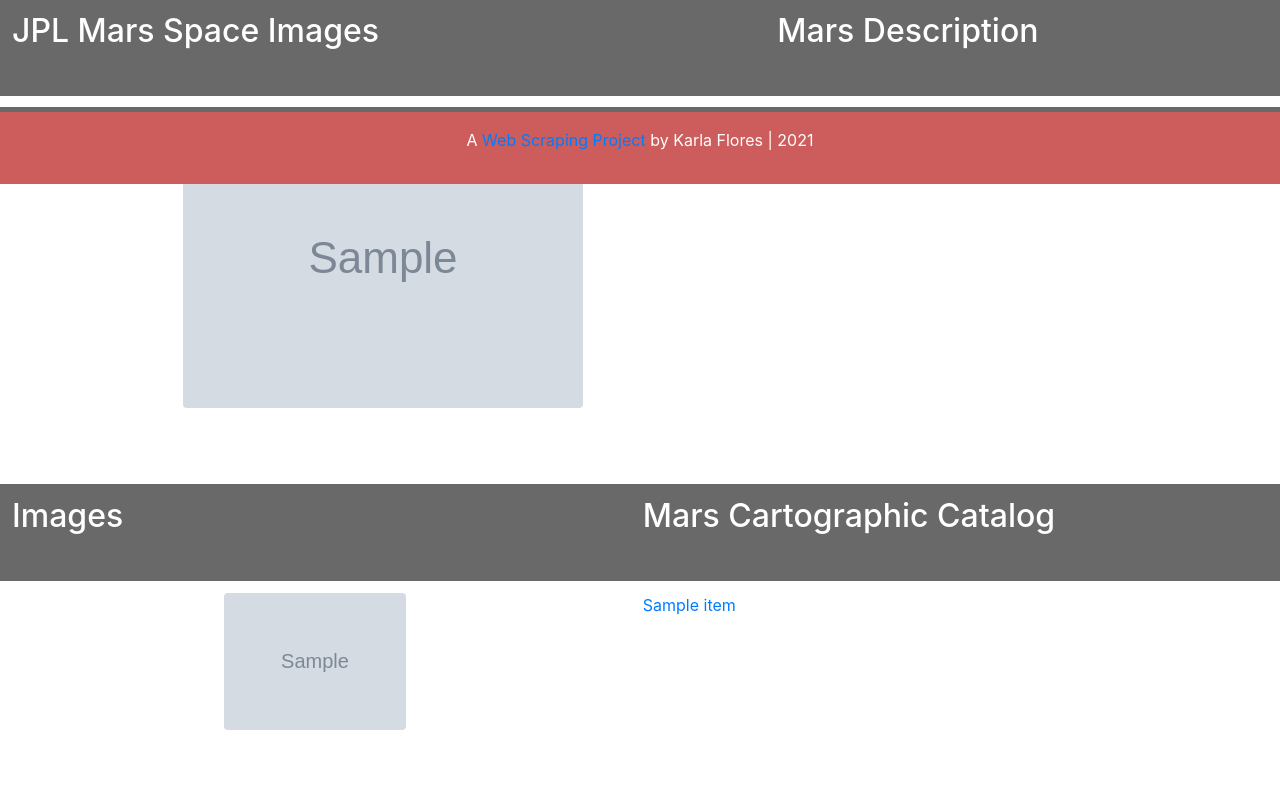
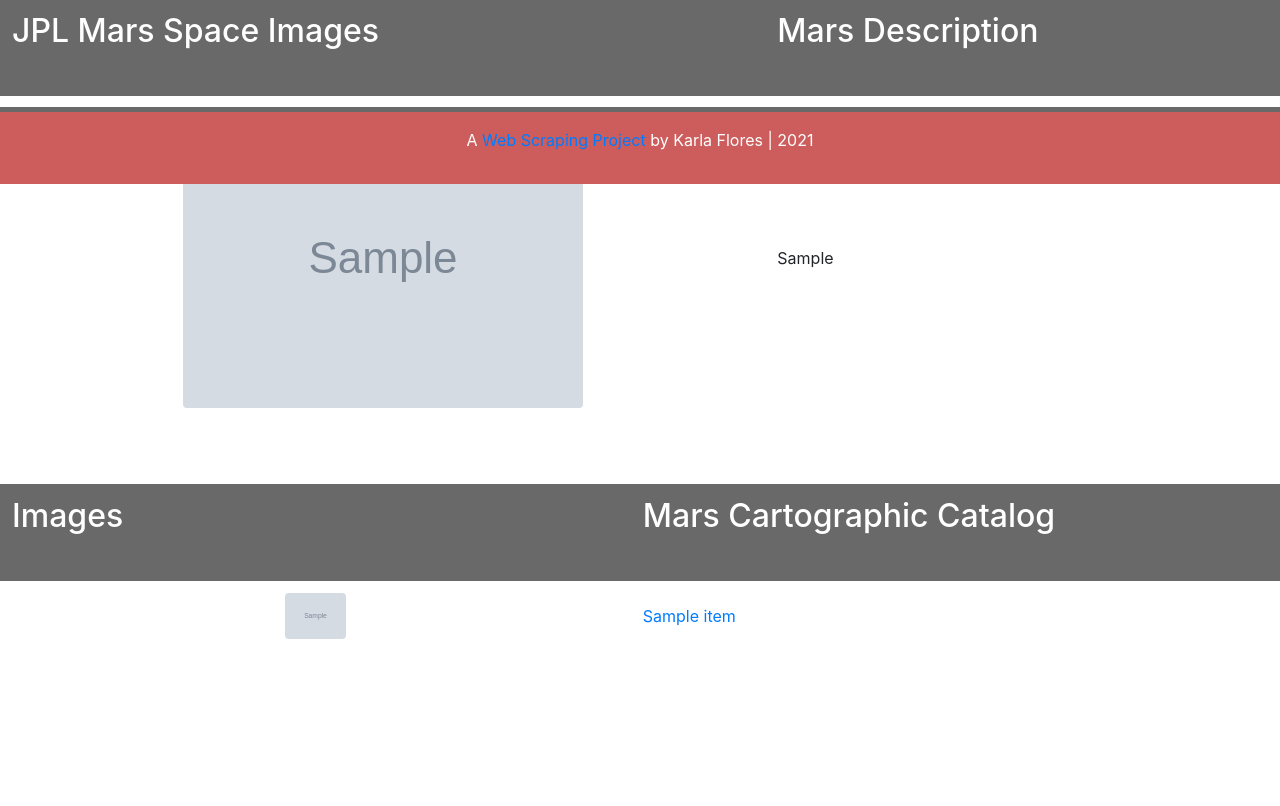
Before and after one commit to Karla-Flores/Web-Scraping, a Flask app: template Missions_to_Mars./templates/index.html in a window 1280 px wide. Shown: the part 616-1422 px from the top of the page. After the commit the page ends 1255 px from the top, so only its background shows below. Run offline with Flask 2, Linux system fonts and the light colour scheme; the template is opened without the code that fills it: most values are stand-ins (such as "Sample title", 1, 10 or a date in 2020); grey boxes marked "Sample" are stand-in pictures; some libraries are stand-ins or nearby versions.

Commit message:
index review

```diff
--- a/Missions_to_Mars./templates/index.html
+++ b/Missions_to_Mars./templates/index.html
@@ -15,6 +15,10 @@
     <link rel="stylesheet" type="text/css">
 
     <style>
+        /* .table-wrap {
+        width: 1500px;
+        overflow-y: auto;
+        } */
         .table .thead-dark th {
             background-color: dimgray;
             border-color: dimgray;
@@ -25,7 +29,7 @@
         }
 
         .responsive {
-            width: 30%;
+            width: 10%;
             height: auto;
         }
 
@@ -110,12 +114,12 @@
             </tr>
         </thead>
         <tr>
-            <td>
+            <td style="vertical-align: middle">
                 <!-- <div class="text-center"> -->
                 <img src="{{info['image'| safe]}}" class="rounded mx-auto d-block">
                 <!-- </div> -->
             </td>
-            <td>
+            <td style="vertical-align: middle">
                 <!-- <div class="text-center"> -->
                 {{info['mars_fact_html'] | safe}}
                 <!-- </div> -->
@@ -126,7 +130,7 @@
     <br>
     <br>
     <!-- Loop for images and url -->
-    <table class="table table-hover">
+    <table class="table table-hover table-wrap">
         <thead class="thead-dark">
             <tr>
                 <th>
@@ -141,15 +145,16 @@
         </thead>
         {% for item in info['m_images'] %}
         <tr>
-            <td>
+            <td style="vertical-align: middle">
                 <img src="{{item['img_url'] | safe }}" class="rounded mx-auto d-block responsive">
             </td>
-            <td>
+            <td style="vertical-align: middle">
                 <a href="{{item['img_url'] | safe }}">{{item['title'] | safe }}</a>
             </td>
         </tr>
         {% endfor %}
     </table>
+    <br>
     <br>
     <br>
     <!-- Footer -->
```
